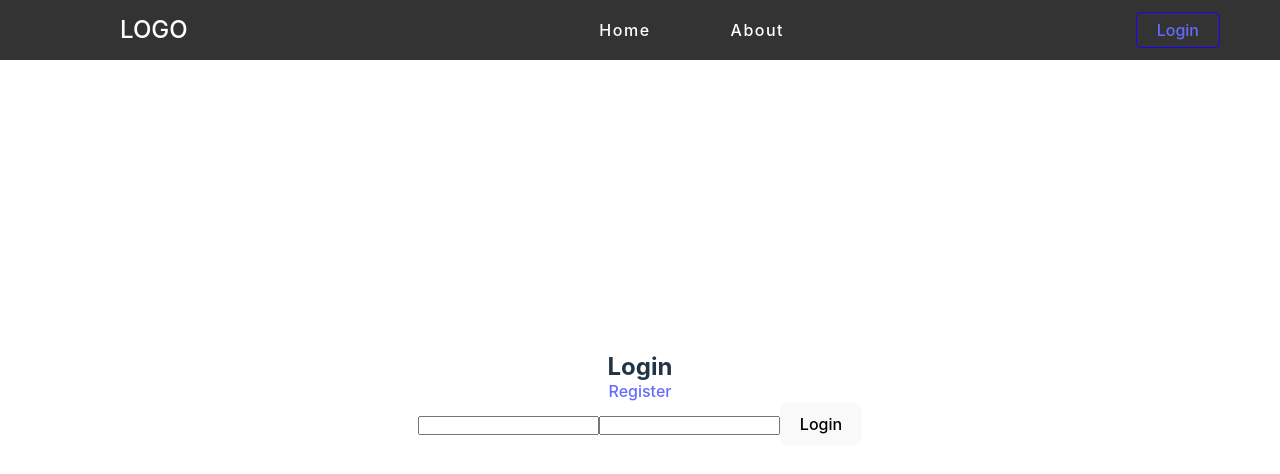
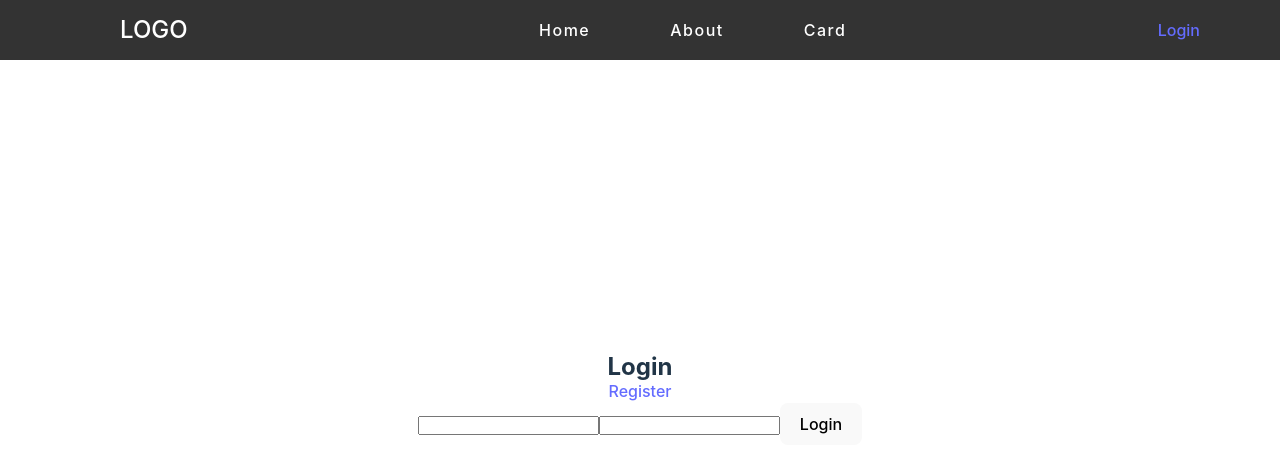
Before and after one commit to CristianAquino/vite_1_react, a React (Vite) app in the folder app_react_vite/: page /login in a window 1280 px wide. Shown: the top 474 px of the page. Built offline with nearby package versions, Linux system fonts and the light colour scheme.

Commit message:
navigation

```diff
--- a/app_react_vite/src/components/Navigation/BarNavigation.css
+++ b/app_react_vite/src/components/Navigation/BarNavigation.css
@@ -38,6 +38,9 @@ ul li a {
   text-decoration: none;
   color: #fff;
 }
+ul li a:hover {
+  color: var(--primary);
+}
 .input {
   height: 60px;
   display: flex;
@@ -47,6 +50,6 @@ ul li a {
 .input a {
   text-decoration: none;
   padding: 5px 20px;
-  border: 1px solid #1c00ff;
+  border: 1px solid var(--primary);
   border-radius: 5px;
 }
--- a/app_react_vite/src/components/Navigation/BarNavigation.jsx
+++ b/app_react_vite/src/components/Navigation/BarNavigation.jsx
@@ -1,9 +1,20 @@
 import { Link } from "react-router-dom";
 import "./BarNavigation.css";
 import useAuth from "../../hooks/useAuth";
+import useProfile from "../../hooks/useProfile";
+import { useContext, useEffect } from "react";
+import { authContext } from "../../provider/AuthProvider";
 
 export const BarNavigation = () => {
   const { isLogged, logout } = useAuth();
+  const { profile, profileUser } = useProfile();
+
+  const { token } = useContext(authContext);
+
+  useEffect(() => {
+    if (isLogged) profileUser(token);
+  }, [token]);
+
   return (
     <nav className="navigation">
       <div className="logo">
@@ -18,6 +29,9 @@ export const BarNavigation = () => {
         <li>
           <Link to={"/about"}>About</Link>
         </li>
+        <li>
+          <Link to={"/card"}>Card</Link>
+        </li>
         {isLogged && (
           <li>
             <Link to={"/profile"}>Profile</Link>
@@ -26,7 +40,7 @@ export const BarNavigation = () => {
       </ul>
       {isLogged ? (
         <div className="input">
-          <p>Bienvenido</p>
+          <p>Bienvenido {profile?.username}</p>
           <button onClick={logout}>Logout</button>
         </div>
       ) : (
```
